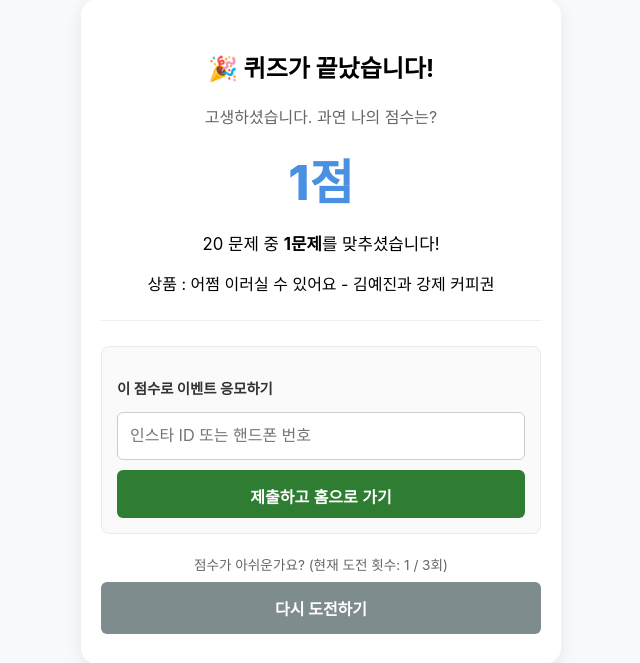
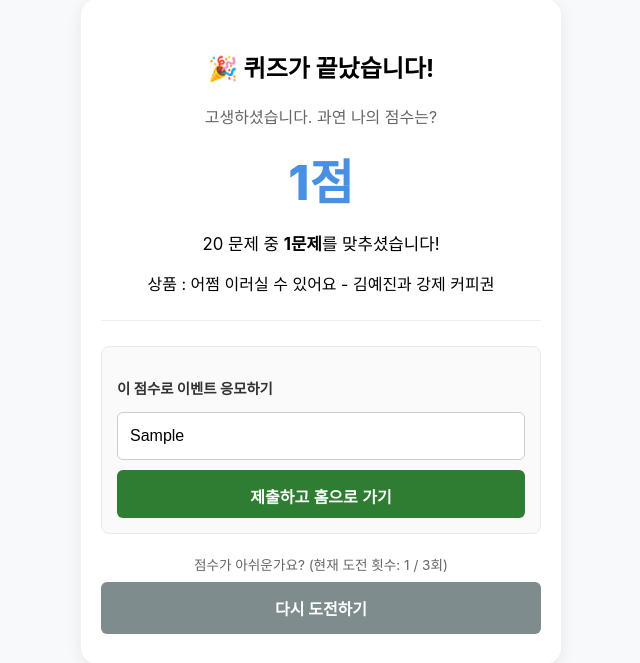
Before and after one commit to banana2990/2026bday, a Flask app: page /quiz-result in a window 1280 px wide. Shown: the part 61-724 px from the top of the page, without its empty margins (319-959 px from the left). Run offline with Flask 3, Linux system fonts and the light colour scheme; the visitor is signed in with stand-in values (Sample User, id 1); tables that the repository leaves empty hold one stand-in row (values such as "Sample post").

Commit message:
20260622 문제 갈아엎기 + 파비콘 통일

```diff
--- a/app.py
+++ b/app.py
@@ -340,6 +340,8 @@ def quiz_result():
     if "user_id" not in session:
         return redirect(url_for("home"))
 
+    user = db.session.get(User, session["user_id"])
+
     score = session.get("last_total_score", 0)
     count = session.get("last_correct_count", 0)
     attempt_count = QuizAttempt.query.filter_by(user_id=session["user_id"]).count()
@@ -349,7 +351,8 @@ def quiz_result():
         "result.html",
         score=score,
         count=count,
-        attempt_count=attempt_count
+        attempt_count=attempt_count,
+        user=user
     )
 
 
--- a/templates/admin.html
+++ b/templates/admin.html
@@ -3,7 +3,10 @@
 <head>
   <meta charset="UTF-8">
   <meta name="viewport" content="width=device-width, initial-scale=1.0">
-  <title>관리자 대시보드 - 상품 발송 관리</title>
+  <link rel="shortcut icon" href="/static/img/favicon.ico">
+  <link rel="apple-touch-icon-precomposed" href="/static/img/favicon.ico" />
+
+  <title>관리자모드</title>
   <link rel="stylesheet" href="{{ url_for('static', filename='css/base2.css') }}" />
   <link rel="stylesheet" href="{{ url_for('static', filename='css/admin.css') }}" />
   <script src="{{ url_for('static', filename='js/prize_manager.js') }}"></script>
--- a/templates/index.html
+++ b/templates/index.html
@@ -16,7 +16,7 @@
     <link rel="shortcut icon" href="/static/img/favicon.ico">
     <link rel="apple-touch-icon-precomposed" href="/static/img/favicon.ico" />
 
-    <title>2026 김예진 탄신일 퀴즈</title>
+    <title>2026 김예진 퀴즈</title>
 
     <link rel="stylesheet" href="{{ url_for('static', filename='css/base.css') }}" />
     <link rel="stylesheet" href="{{ url_for('static', filename='css/base2.css') }}" />
@@ -137,7 +137,7 @@
     <div class="menu-grid">
         {% if user.kakao_id == 4953979045 %}
         <a href="/admin/dashboard" class="btn-submit" style="background-color: #e67e22; text-decoration: none; display: inline-block; text-align: center; line-height: 48px; height: 48px;">
-        ⚙️ 상품 발송하기 (관리자)
+        ⚙️ 관리자 페이지
         </a>
         {% endif %}
         <a href="/quiz/start" class="menu-btn quiz">
--- a/templates/memo.html
+++ b/templates/memo.html
@@ -3,7 +3,10 @@
 <head>
   <meta charset="UTF-8">
   <meta name="viewport" content="width=device-width, initial-scale=1.0">
-  <title>김씨에게 메모 남기기 📌</title>
+  <link rel="shortcut icon" href="/static/img/favicon.ico">
+  <link rel="apple-touch-icon-precomposed" href="/static/img/favicon.ico" />
+  <title>김씨에게 메모 남기기</title>
+
   <link rel="stylesheet" href="{{ url_for('static', filename='css/base2.css') }}" />
   <style>
     .memo-container { max-width: 420px; margin: 40px auto; padding: 15px; text-align: center; }
--- a/templates/my_records.html
+++ b/templates/my_records.html
@@ -3,7 +3,10 @@
 <head>
   <meta charset="UTF-8">
   <meta name="viewport" content="width=device-width, initial-scale=1.0">
-  <title>내 기록 확인 📋</title>
+  <link rel="shortcut icon" href="/static/img/favicon.ico">
+  <link rel="apple-touch-icon-precomposed" href="/static/img/favicon.ico" />
+
+  <title>내 기록 확인</title>
   <link rel="stylesheet" href="{{ url_for('static', filename='css/base2.css') }}" />
   <link rel="stylesheet" href="{{ url_for('static', filename='css/my_records.css') }}" />
 
--- a/templates/quiz.html
+++ b/templates/quiz.html
@@ -3,7 +3,10 @@
 <head>
   <meta charset="UTF-8">
   <meta name="viewport" content="width=device-width, initial-scale=1.0">
-  <title>2026 탄신일 기념 퀴즈</title>
+  <link rel="shortcut icon" href="/static/img/favicon.ico">
+  <link rel="apple-touch-icon-precomposed" href="/static/img/favicon.ico" />
+
+  <title>2026 김예진 퀴즈</title>
   <link rel="stylesheet" href="{{ url_for('static', filename='css/base2.css') }}" />
   <link rel="stylesheet" href="{{ url_for('static', filename='css/quiz.css') }}" />
 </head>
--- a/templates/quiz_review.html
+++ b/templates/quiz_review.html
@@ -2,7 +2,9 @@
 <html lang="ko">
 <head>
   <meta charset="UTF-8">
-  <title>정답 확인하기</title>
+  <link rel="shortcut icon" href="/static/img/favicon.ico">
+  <link rel="apple-touch-icon-precomposed" href="/static/img/favicon.ico" />
+  <title>정답 확인</title>
   <link rel="stylesheet" href="{{ url_for('static', filename='css/base2.css') }}" />
   <link rel="stylesheet" href="{{ url_for('static', filename='css/quiz_review.css') }}" />
 </head>
--- a/templates/result.html
+++ b/templates/result.html
@@ -3,7 +3,10 @@
 <head>
   <meta charset="UTF-8">
   <meta name="viewport" content="width=device-width, initial-scale=1.0">
-  <title>퀴즈 결과 발표!</title>
+  <link rel="shortcut icon" href="/static/img/favicon.ico">
+  <link rel="apple-touch-icon-precomposed" href="/static/img/favicon.ico" />
+  <title>2026 김예진 퀴즈</title>
+
   <link rel="stylesheet" href="{{ url_for('static', filename='css/base2.css') }}" />
   <style>
     .result-container { max-width: 480px; margin: 60px auto; padding: 30px 20px; text-align: center; }
@@ -43,7 +46,7 @@
       이 점수로 이벤트 응모하기
     </p>
     <form action="/submit-contact" method="POST">
-      <input type="text" name="contact_info" placeholder="인스타 ID 또는 핸드폰 번호" required class="form-input" style="margin-bottom: 10px;">
+      <input type="text" name="contact_info" placeholder="인스타 ID 또는 핸드폰 번호" required class="form-input" style="margin-bottom: 10px;" value="{{ user.contact_info if user.contact_info else '' }}">
       <button type="submit" class="btn-home-go" style="background-color: #2e7d32;"> 제출하고 홈으로 가기</button>
     </form>
   </div>
@@ -57,12 +60,12 @@
   {% else %}
   <div style="background-color: #fff3cd; padding: 15px; border-radius: 8px; margin-bottom: 20px; color: #856404; font-size: 0.85rem; border: 1px solid #ffeeba; text-align: left;">
     <strong> 모든 도전 기회를 사용하셨습니다!</strong><br>
-    이제 아래 창에 최종 정보를 기입하셔야 완료됩니다. (3번 중 최고 점수로 제출됩니다.)
+    이제 아래 창에 최종 정보를 기입하셔야 완료됩니다. <br> (3번 중 최고 점수로 제출됩니다.)
   </div>
 
   <form action="/submit-contact" method="POST">
-    <input type="text" name="contact_info" placeholder="인스타 ID 또는 핸드폰 번호" required class="form-input">
-    <button type="submit" class="btn-home-go" style="background-color: #4a90e2;">🎯 이벤트 참여 완료하기</button>
+    <input type="text" name="contact_info" placeholder="인스타 ID 또는 핸드폰 번호" required class="form-input" value="{{ user.contact_info if user.contact_info else '' }}">
+    <button type="submit" class="btn-home-go" style="background-color: #4a90e2;"> 🎯 이벤트 참여 완료하기</button>
   </form>
   {% endif %}
 </div>
```
Also changed, not shown: static/js/quiz_data.js (+4 -4 lines).
